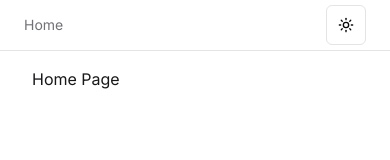
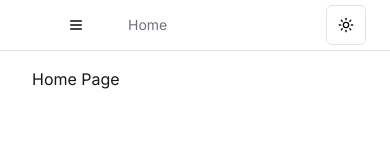
Before and after one commit to Anastulimat/scrape-flow, a Next.js app: page / in a window 390 px wide. Shown: the top 160 px of the page. Built offline with nearby package versions, Linux system fonts and the light colour scheme.

Commit message:
feat: add notfound page

```diff
--- a/components/BreadcrumbHeader.tsx
+++ b/components/BreadcrumbHeader.tsx
@@ -3,6 +3,7 @@
 import React from 'react';
 import {usePathname} from "next/navigation";
 import {Breadcrumb, BreadcrumbItem, BreadcrumbLink, BreadcrumbList} from "@/components/ui/breadcrumb";
+import {MobileSidebar} from "@/components/Sidebar";
 
 // ----------------------------------------------------------------------
 
@@ -14,6 +15,7 @@
 
     return (
         <div className="flex items-center flex-start">
+            <MobileSidebar />
             <Breadcrumb>
                 <BreadcrumbList>
                     {paths.map((path, index) => (
--- a/components/Sidebar.tsx
+++ b/components/Sidebar.tsx
@@ -1,11 +1,12 @@
 "use client";
 
-import React from 'react';
-import {CoinsIcon, HomeIcon, Layers2Icon, ShieldCheckIcon} from "lucide-react";
+import {useState} from 'react';
+import {CoinsIcon, HomeIcon, Layers2Icon, MenuIcon, ShieldCheckIcon} from "lucide-react";
 import Logo from "@/components/Logo";
 import Link from 'next/link';
-import {buttonVariants} from "@/components/ui/button";
+import {Button, buttonVariants} from "@/components/ui/button";
 import {usePathname} from "next/navigation";
+import {Sheet, SheetContent, SheetTrigger} from "@/components/ui/sheet";
 
 // ----------------------------------------------------------------------
 
@@ -36,6 +37,7 @@
 const DesktopSidebar = () => {
     const pathname = usePathname();
     const activeRoute = routes.find((route) => route.href.length > 0 && pathname.includes(route.href)) || routes[0];
+
     return (
         <div
             className="hidden relative md:block min-w-[280px] max-w-[280px] h-screen overflow-hidden w-full bg-primary/5 dark:bg-secondary/30 dark:text-foreground text-muted-foreground border-r-2 border-separate">
@@ -65,4 +67,46 @@
     );
 };
 
+export const MobileSidebar = () => {
+    const [isOpen, setOpen] = useState(false);
+
+    const pathname = usePathname();
+    const activeRoute = routes.find((route) => route.href.length > 0 && pathname.includes(route.href)) || routes[0];
+
+    return (
+        <div className="block border-separate bg-background md:hidden">
+            <nav className="container flex items-center justify-between px-8">
+                <Sheet open={isOpen} onOpenChange={setOpen}>
+                    <SheetTrigger asChild>
+                        <Button variant="ghost" size="icon">
+                            <MenuIcon size={20}/>
+                        </Button>
+                    </SheetTrigger>
+                    <SheetContent className="w-[400px] sm:w-[540px] space-y-4" side="left">
+                        <Logo/>
+                        <div className="flex flex-col gap-1">
+                            {" "}
+                            {routes.map((route) => (
+                                <Link
+                                    key={route.href}
+                                    href={route.href}
+                                    className={
+                                        buttonVariants({
+                                            variant: activeRoute.href === route.href ? "sidebarActiveItem" : "sidebarItem"
+                                        })
+                                    }
+                                    onClick={() => setOpen((prev) => !prev)}
+                                >
+                                    <route.icon size={20}/>
+                                    {route.label}
+                                </Link>
+                            ))}
+                        </div>
+                    </SheetContent>
+                </Sheet>
+            </nav>
+        </div>
+    )
+}
+
 export default DesktopSidebar;
```
